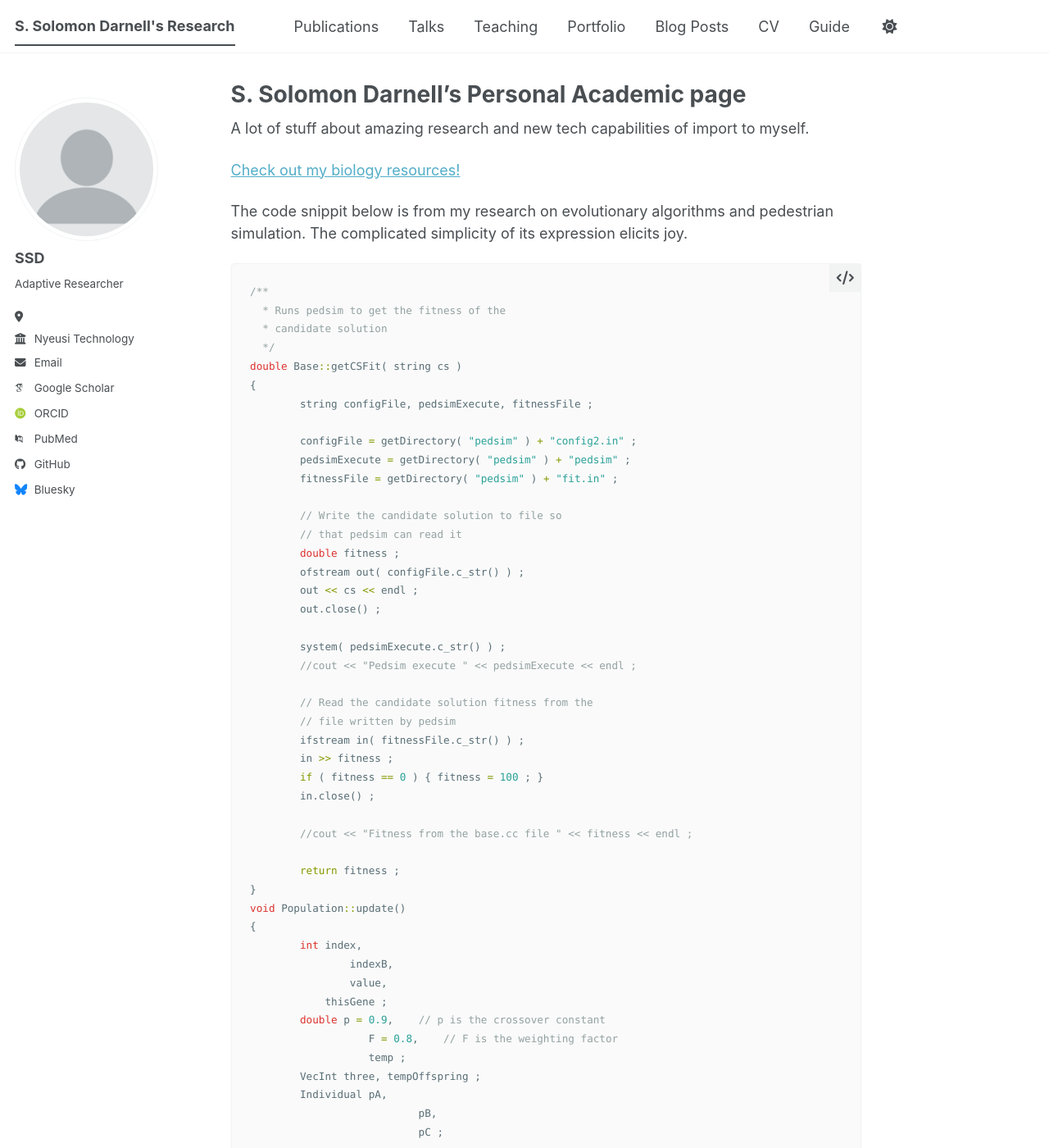
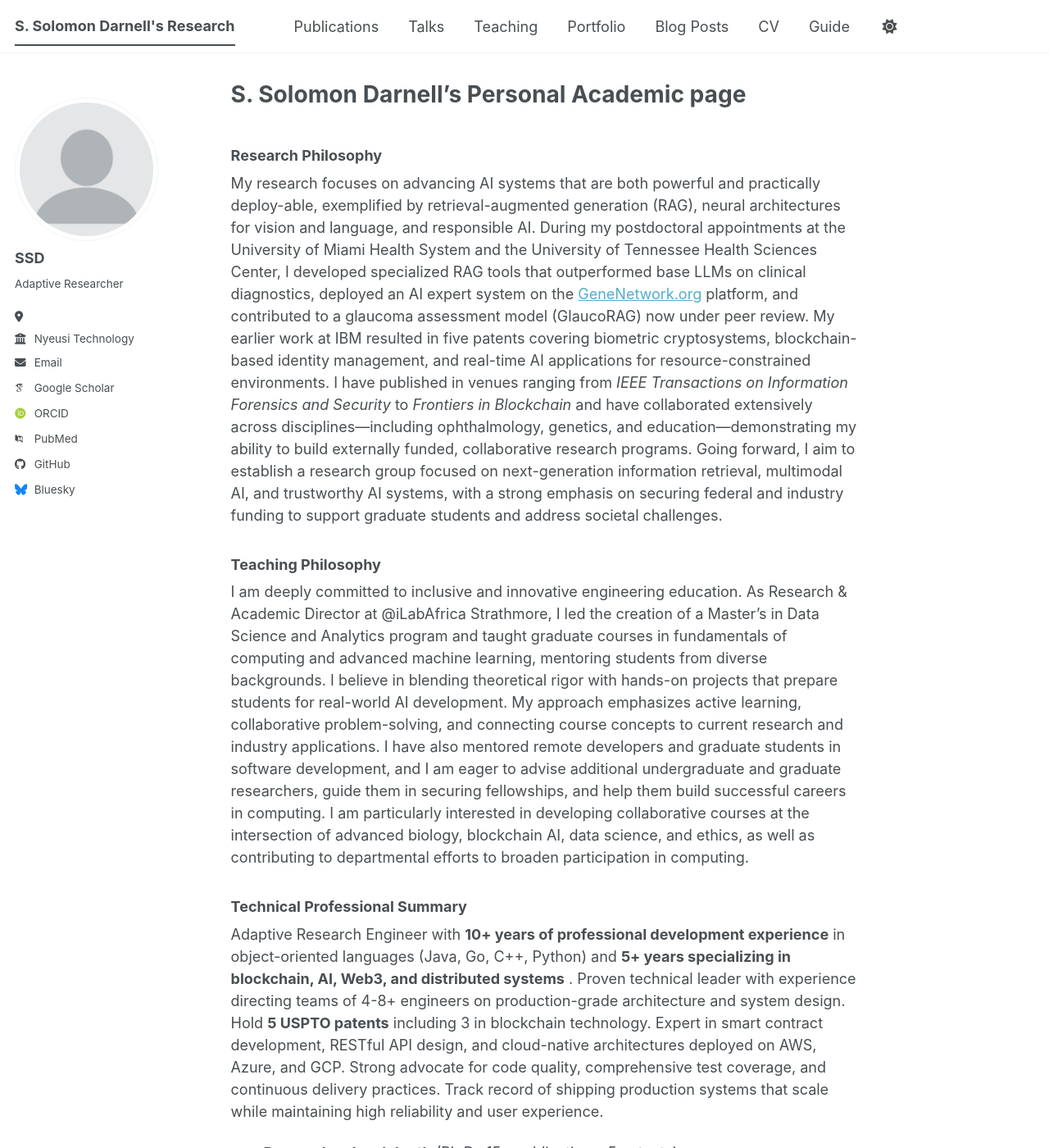
Before and after one commit to ShelbySolomonDarnell/shelbysolomondarnell.github.io, a Jekyll site: the page built from _pages/about.md, in a window 1280 px wide and 1400 px high. Shown: the whole window at 82% size. Built offline with Jekyll 4.4.1, drawn with Linux system fonts in a browser that asks for light colours; some web fonts are replaced; a script bundle is joined from its source files by our own code; library files that are not in the unit come from our copies; some of the changed text lies outside the part shown.

Commit message:
added more front matter

```diff
--- a/_pages/about.md
+++ b/_pages/about.md
@@ -7,7 +7,20 @@ redirect_from:
   - /about.html
 ---
 
-A lot of stuff about amazing research and new tech capabilities of import to myself.
+### Research Philosophy
+My research focuses on advancing AI systems that are both powerful and practically deploy-able, exemplified by retrieval-augmented generation (RAG), neural architectures for vision and language, and responsible AI. During my postdoctoral appointments at the University of Miami Health System and the University of Tennessee Health Sciences Center, I developed specialized RAG tools that outperformed base LLMs on clinical diagnostics, deployed an AI expert system on the [GeneNetwork.org](https://genenetwork.org/) platform, and contributed to a glaucoma assessment model (GlaucoRAG) now under peer review. My earlier work at IBM resulted in five patents covering biometric cryptosystems, blockchain-based identity management, and real-time AI applications for resource-constrained environments. I have published in venues ranging from _IEEE Transactions on Information Forensics and Security_ to _Frontiers in Blockchain_ and have collaborated extensively across disciplines—including ophthalmology, genetics, and education—demonstrating my ability to build externally funded, collaborative research programs. Going forward, I aim to establish a research group focused on next-generation information retrieval, multimodal AI, and trustworthy AI systems, with a strong emphasis on securing federal and industry funding to support graduate students and address societal challenges.
+
+### Teaching Philosophy
+I am deeply committed to inclusive and innovative engineering education. As Research & Academic Director at @iLabAfrica Strathmore, I led the creation of a Master’s in Data Science and Analytics program and taught graduate courses in fundamentals of computing and advanced machine learning, mentoring students from diverse backgrounds. I believe in blending theoretical rigor with hands-on projects that prepare students for real-world AI development. My approach emphasizes active learning, collaborative problem-solving, and connecting course concepts to current research and industry applications. I have also mentored remote developers and graduate students in software development, and I am eager to advise additional undergraduate and graduate researchers, guide them in securing fellowships, and help them build successful careers in computing. I am particularly interested in developing collaborative courses at the intersection of advanced biology, blockchain AI, data science, and ethics, as well as contributing to departmental efforts to broaden participation in computing.
+
+### Technical Professional Summary
+Adaptive Research Engineer with **10+ years of professional development experience** in object-oriented languages (Java, Go, C++, Python) and  **5+ years specializing in blockchain, AI, Web3, and distributed systems** . Proven technical leader with experience directing teams of 4-8+ engineers on production-grade architecture and system design. Hold **5 USPTO patents** including 3 in blockchain technology. Expert in smart contract development, RESTful API design, and cloud-native architectures deployed on AWS, Azure, and GCP. Strong advocate for code quality, comprehensive test coverage, and continuous delivery practices. Track record of shipping production systems that scale while maintaining high reliability and user experience.
+
+* **Researcher-level depth** (Ph.D., 15+ publications, 5 patents)
+* **Engineer-level execution** (ships production code, full-stack, multiple languages)
+* **Leader-level vision** (directed programs, founded ventures, mentored teams)
+
+
 
 [Check out my biology resources!](biology.md)
 
```
